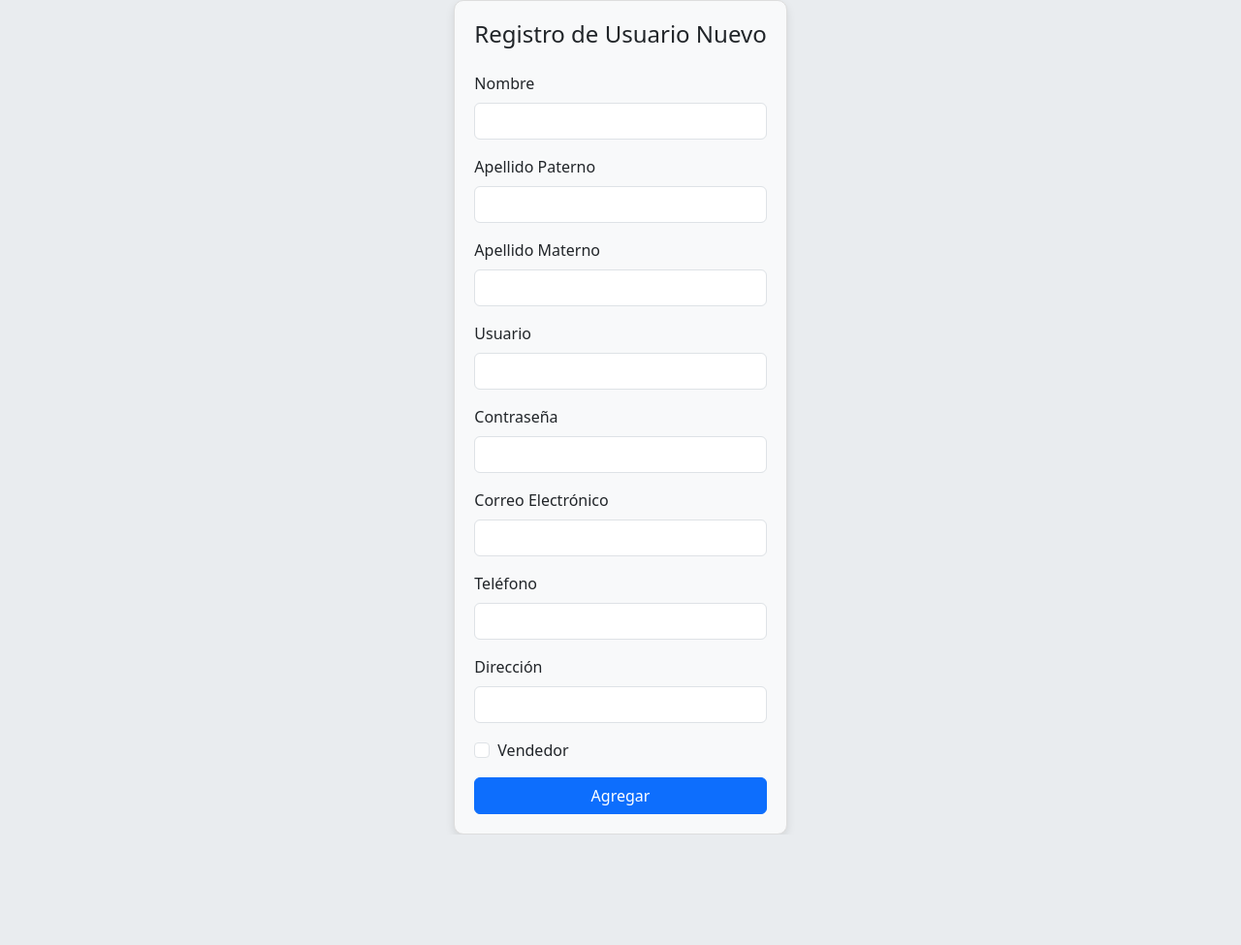
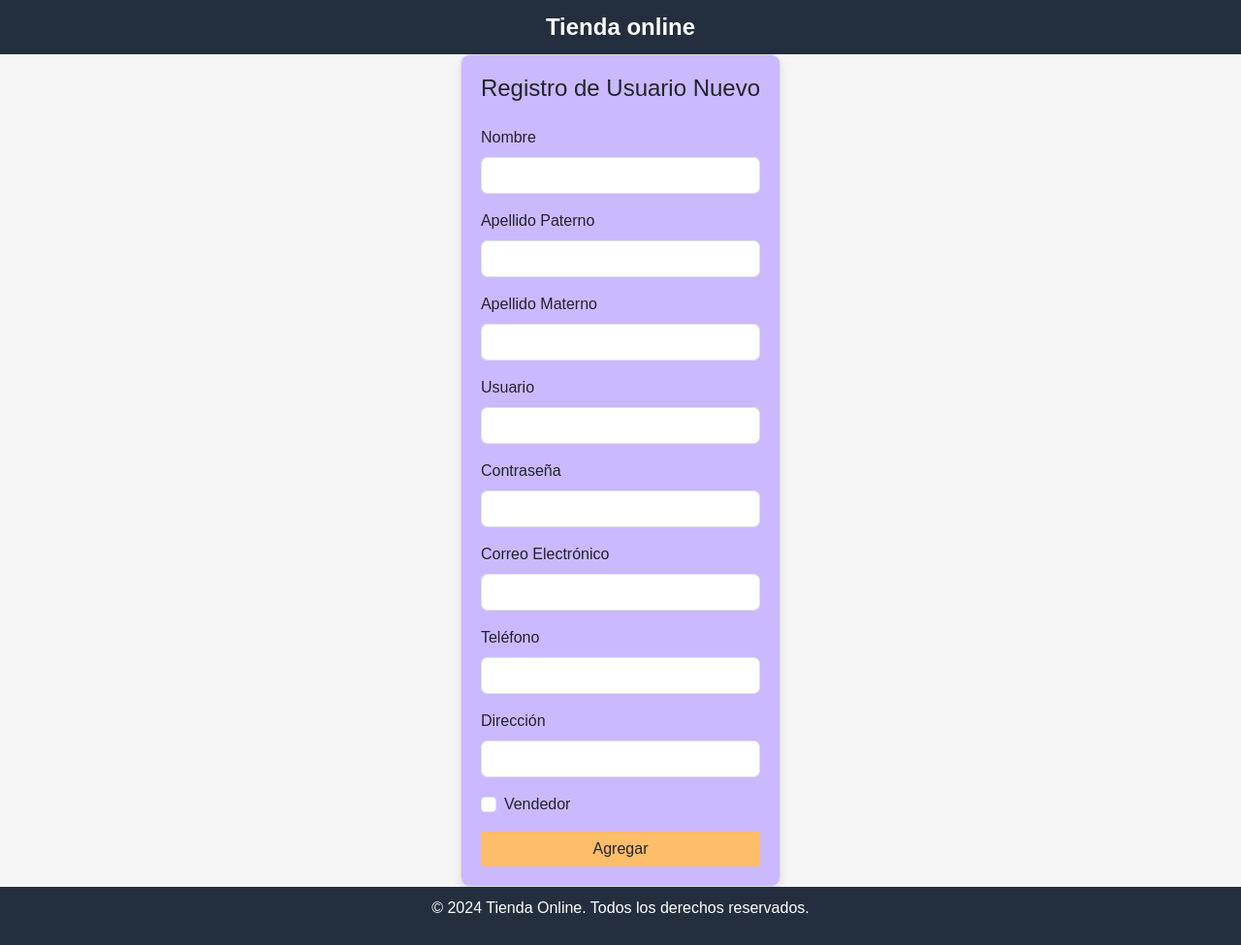
Before and after one commit to thewizard692/Proyecto-Tienda, a PHP site: page /pages/registro.html in a window 1280 px wide. Shown: the whole page at 97% size. Before the commit the page ends 861 px from the top, so only its background shows below. Run offline with PHP 8.4, Linux system fonts and the light colour scheme.

Commit message:
CSS index, productos, login, registro

```diff
--- a/frontend/index.js
+++ b/frontend/index.js
@@ -19,6 +19,7 @@ document.addEventListener('DOMContentLoaded', () => {
     const loginEmail = document.getElementById('loginEmail');
     const loginName = document.getElementById('loginName');
     const loginUserName = document.getElementById('loginUserName');
+    const cuentaBtn = document.getElementById('cuentaBtn');
 
     const isVendedor = sessionStorage.getItem('isVendedor');
     const loginVendor = document.getElementById('loginVendor');
@@ -26,6 +27,8 @@ document.addEventListener('DOMContentLoaded', () => {
     if (isLoggedIn === 'true') {
       loginMenu.classList.toggle('hide-on-login', false);
       logoutMenu.classList.toggle('hide-on-login', true);
+      cuentaBtn.classList.toggle('logged-in',true);
+      cuentaBtn.classList.toggle('logged-out',false);
       loginEmail.textContent = sessionStorage.getItem('correo');
       loginName.textContent = sessionStorage.getItem('nombre');
       loginUserName.textContent = "Tu Cuenta: " + sessionStorage.getItem('usuario');
@@ -37,6 +40,8 @@ document.addEventListener('DOMContentLoaded', () => {
       }
 
     } else {
+      cuentaBtn.classList.toggle('logged-in',false);
+      cuentaBtn.classList.toggle('logged-out',true);
       loginMenu.classList.toggle('hide-on-login', true);
       loginVendor.classList.toggle('hide-on-vendor', true);
       logoutMenu.classList.toggle('hide-on-login', false);
--- a/frontend/pages/registro.html
+++ b/frontend/pages/registro.html
@@ -3,29 +3,16 @@
 <head>
     <meta charset="UTF-8">
     <meta name="viewport" content="width=device-width, initial-scale=1.0">
-    <title>Agregar Usuario</title>
+    <title>Registrar Cuenta</title>
     <link href="https://cdn.jsdelivr.net/npm/bootstrap@5.3.3/dist/css/bootstrap.min.css" rel="stylesheet" integrity="sha384-QWTKZyjpPEjISv5WaRU9OFeRpok6YctnYmDr5pNlyT2bRjXh0JMhjY6hW+ALEwIH" crossorigin="anonymous">
-    <style>
-        .form-container {
-            max-width: 400px;
-            margin: auto;
-            padding: 20px;
-            border: 1px solid #ddd;
-            border-radius: 10px;
-            box-shadow: 0 4px 10px rgba(0, 0, 0, 0.1);
-            background-color: #f8f9fa;
-        }
-        body {
-            display: flex;
-            justify-content: center;
-            align-items: center;
-            height: 100vh;
-            margin: 0;
-            background-color: #e9ecef;
-        }
-    </style>
+    <link rel="stylesheet" href="../styles/loginregister.css">
 </head>
 <body>
+
+    <header class="header">
+        <a href="../index.html" class="logo">Tienda online</a>
+    </header>
+
     <div class="form-container">
         <h1 class="text-center h4 mb-4">Registro de Usuario Nuevo</h1>
         <form id="userForm" onsubmit="crearUsuario(); return false;">
@@ -65,9 +52,12 @@
                 <input type="checkbox" id="vendedor" name="vendedor" value="vendedor" class="form-check-input">
                 <label for="vendedor" class="form-check-label">Vendedor</label>
             </div>
-            <button type="submit" class="btn btn-primary w-100">Agregar</button>
+            <button type="submit" class="btn btnColor w-100">Agregar</button>
         </form>
     </div>
+    <footer class="footer">
+        <p>© 2024 Tienda Online. Todos los derechos reservados.</p>
+    </footer>
     <script src="https://cdn.jsdelivr.net/npm/bootstrap@5.3.3/dist/js/bootstrap.bundle.min.js" integrity="sha384-YvpcrYf0tY3lHB60NNkmXc5s9fDVZLESaAA55NDzOxhy9GkcIdslK1eN7N6jIeHz" crossorigin="anonymous"></script>
     <script src="../registro.js"></script>
 </body>
--- /dev/null
+++ b/frontend/styles/loginregister.css
@@ -0,0 +1,55 @@
+body {
+    font-family: Arial, sans-serif;
+    margin: 0;
+    padding: 0;
+    background-color: #f5f5f5;
+    display: flex;
+    flex-direction: column;
+    min-height: 100vh;
+}
+
+.form-container {
+    max-width: 400px;
+    margin: auto;
+    padding: 20px;
+    border: 1px solid #ddd;
+    border-radius: 10px;
+    box-shadow: 0 4px 10px rgba(0, 0, 0, 0.1);
+    background-color: #cbb9ff;
+}
+
+.container {
+    flex: 1;
+}
+
+.btnColor {
+    padding: 6px 10px;
+    background-color: #febd69;
+    border: none;
+    border-radius: 3px;
+    cursor: pointer;
+}
+
+.header {
+    display: flex;
+    justify-content: center;
+    align-items: center;
+    background-color: #232f3e;
+    color: white;
+    padding: 10px 20px;
+}
+
+.header .logo {
+    font-size: 24px;
+    font-weight: bold;
+    color: white;
+    text-decoration: none;
+}
+
+.footer {
+    background-color: #232f3e;
+    color: white;
+    text-align: center;
+    padding: 10px;
+    margin-top: auto;
+}
--- a/src/views/registro.html
+++ b/src/views/registro.html
@@ -55,7 +55,7 @@
             <!-- Botones para agregar o cancelar -->
             <div class="d-flex justify-content-between">
                 <a href="index.html" class="btn btn-secondary">Cancelar</a>
-                <button class="btn btn-primary" type="submit">Agregar</button>
+                <button class="btn btnColor" type="submit">Agregar</button>
             </div>
         </form>
     </div>
```
Also changed, not shown: frontend/index.css (+23 -16 lines), frontend/index.html (+6 -4 lines), frontend/pages/login.html (+12 -2 lines), frontend/pages/productos.html (+14 -2 lines), frontend/styles/productos.css (added, +45 -0 lines).
